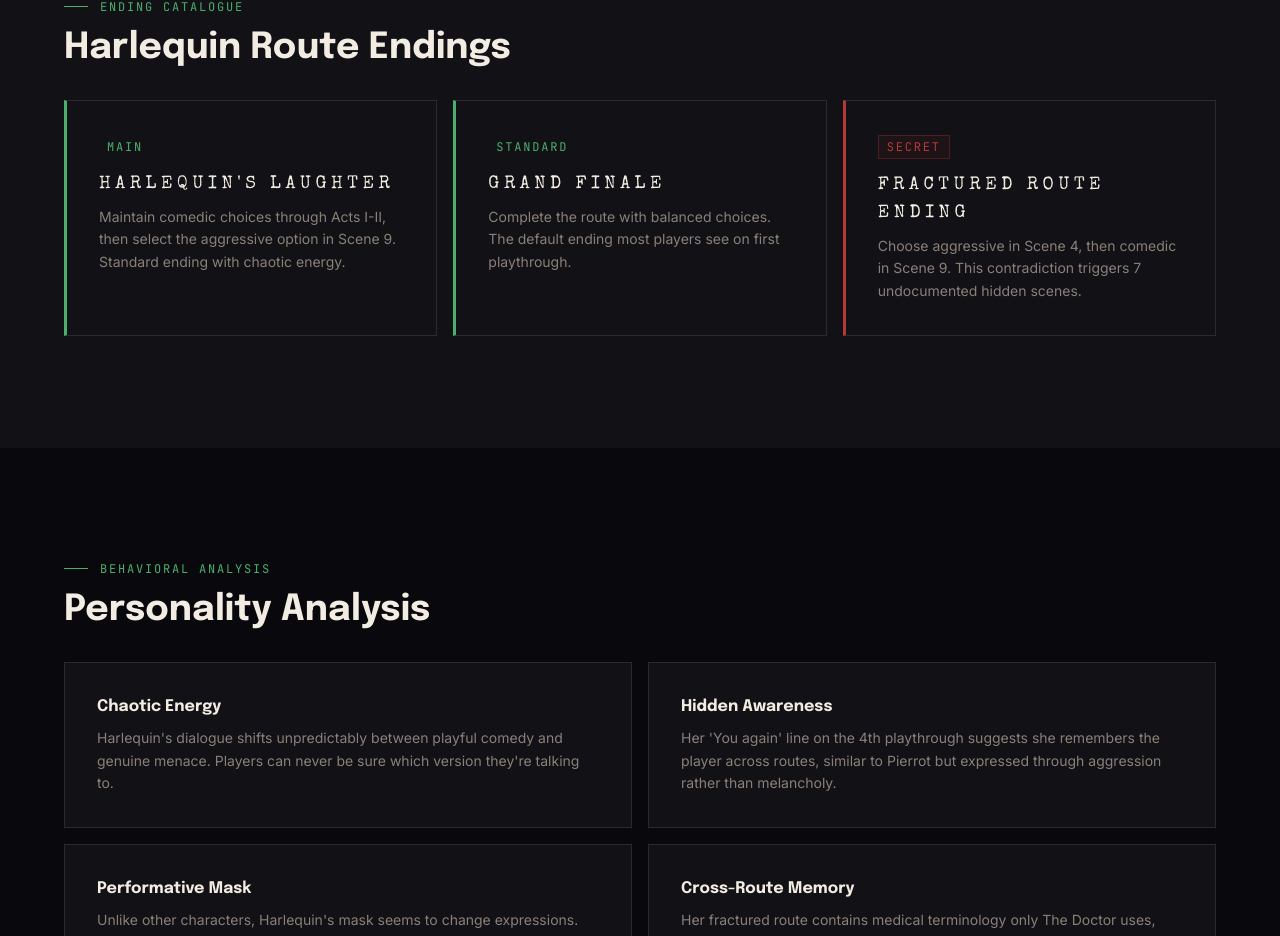
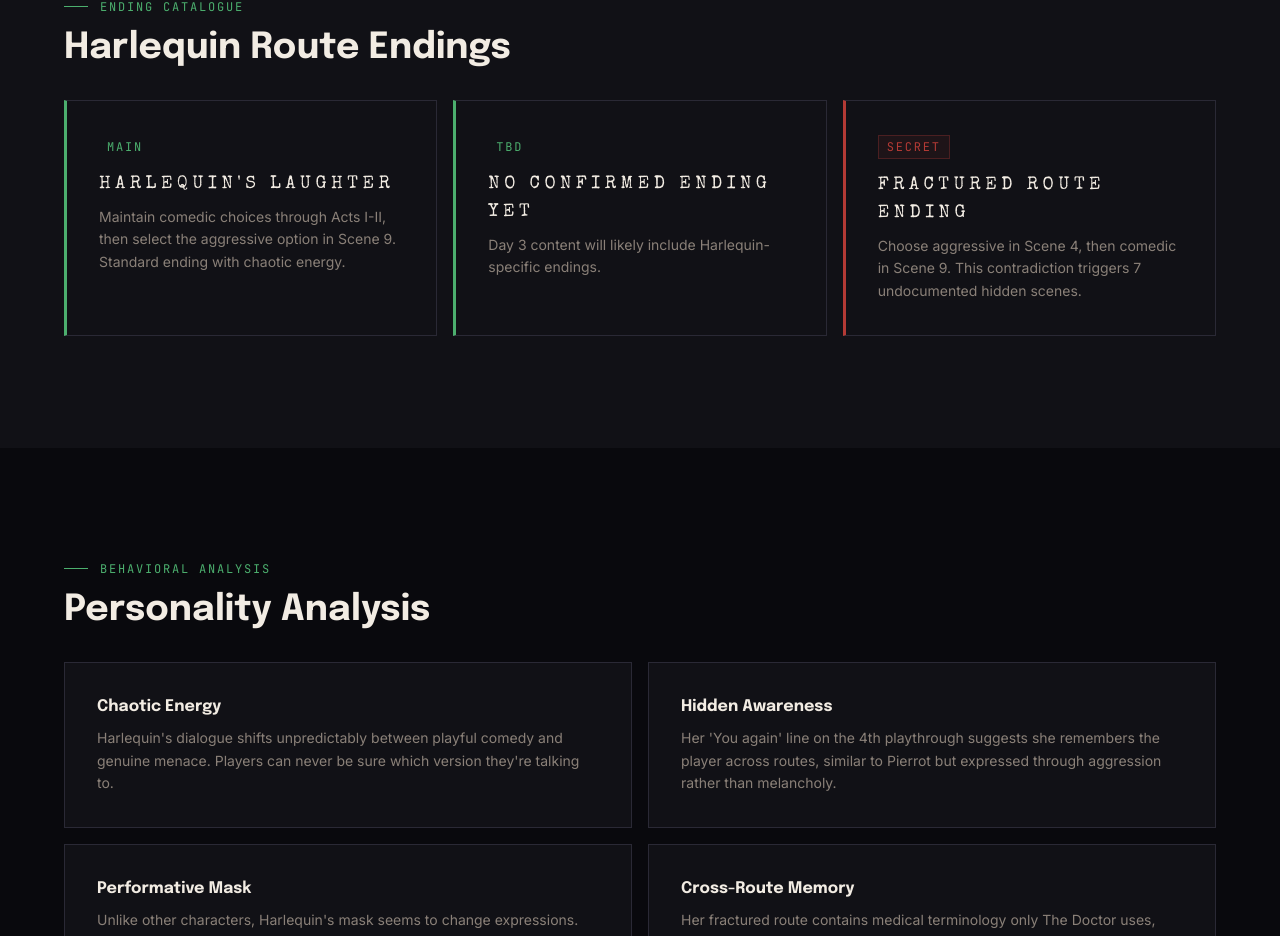
Before and after one commit to youyouguoke/freakcircus, a Next.js app: page /characters/harlequin in a window 1280 px wide. Shown: the part 3039-3975 px from the top of the page. Built offline with nearby package versions, Linux system fonts and the light colour scheme.

Commit message:
fix: 继续清理编造结局引用 — 角色页/Lore/Walkthroughs

```diff
--- a/src/app/characters/harlequin/HarlequinClient.tsx
+++ b/src/app/characters/harlequin/HarlequinClient.tsx
@@ -9,13 +9,13 @@ const accentGlow = "var(--harlequin-glow)";
 const profile = {
   role: "THE PERFORMER", status: "ACTIVE", route: "AVAILABLE",
   firstEncounter: "Main Stage (Day 1)", keyMechanic: "Mock / Laugh",
-  endings: "Harlequin\'s Laughter / Grand Finale",
+  endings: "No confirmed endings yet (Day 3 pending)",
   loopAwareness: 80, threatLevel: 70, emotionalAttachment: 60, stability: 45, fourthWallAwareness: 75,
 };
 
 const endings = [
   { name: "Harlequin\'s Laughter", type: "MAIN", desc: "Maintain comedic choices through Acts I-II, then select the aggressive option in Scene 9. Standard ending with chaotic energy." },
-  { name: "Grand Finale", type: "STANDARD", desc: "Complete the route with balanced choices. The default ending most players see on first playthrough." },
+  { name: "No confirmed ending yet", type: "TBD", desc: "Day 3 content will likely include Harlequin-specific endings." },
   { name: "Fractured Route Ending", type: "SECRET", desc: "Choose aggressive in Scene 4, then comedic in Scene 9. This contradiction triggers 7 undocumented hidden scenes." },
 ];
 
--- a/src/app/characters/pierrot/page.tsx
+++ b/src/app/characters/pierrot/page.tsx
@@ -7,11 +7,11 @@ import PierrotClient from './PierrotClient';
 
 export const metadata: Metadata = {
   title: 'Pierrot — Character Profile, Route Guide & Hidden Triggers | Freak Circus Hub',
-  description: 'Complete Pierrot character analysis for The Freak Circus. Covers his melancholic clown persona, route guide, hidden dialogue triggers, garden scene mechanics, and the Eternal Silence ending.',
-  keywords: ['Pierrot', 'The Freak Circus Pierrot', 'Pierrot route guide', 'melancholic clown', 'silent route', 'Eternal Silence', 'hidden triggers', 'garden scene'],
+  description: 'Complete Pierrot character analysis for The Freak Circus. Covers his melancholic clown persona, 198cm height, golden eyes, silent yandere archetype, and relationship with Harlequin.',
+  keywords: ['Pierrot', 'The Freak Circus Pierrot', 'Pierrot character', 'melancholic clown', 'silent yandere', '198cm'],
   openGraph: {
     title: 'Pierrot — Character Profile, Route Guide & Hidden Triggers',
-    description: 'Complete Pierrot character analysis, route walkthrough, hidden triggers, and Eternal Silence ending.',
+    description: 'Complete Pierrot character analysis — 198cm, golden eyes, silent yandere. Verified character data from developer AMA.',
     type: 'article',
     url: 'https://freak-circus.com/characters/pierrot',
   },
@@ -19,8 +19,8 @@ export const metadata: Metadata = {
 };
 
 const faqData = [
-  { question: 'Who is Pierrot in The Freak Circus?', answer: 'Pierrot is the melancholic clown and often the first route players encounter. His storyline explores forgotten identity, repeated loops, and awareness that extends beyond the fourth wall. He is romanceable and has both a main ending (Smile For Me) and a secret ending (Eternal Silence).' },
-  { question: 'How do you unlock the Eternal Silence ending?', answer: 'Refuse all dialogue options in Scenes 10, 11, and 12. Do not select Comfort or Confess in the garden scene. Ignore Pierrot\'s direct questions in Scene 14. The screen will remain black for 3-4 minutes before credits roll.' },
+  { question: 'Who is Pierrot in The Freak Circus?', answer: 'Pierrot is a 198cm tall performer with golden eyes, described as a silent yandere. He becomes obsessed with the MC after they defend him from an attacker while he was handing out circus flyers.' },
+  { question: 'What happened between Pierrot and Harlequin?', answer: 'Pierrot stabbed Harlequin 5 times. Harlequin killed and ate Columbina (Pierrot\'s former partner). Because the MC resembles Columbina, Pierrot became obsessed with them.' },
   { question: 'Does Pierrot remember previous playthroughs?', answer: 'Yes. On the 4th playthrough, Pierrot begins referencing events from previous routes. The line \'You chose differently last time\' appears regardless of whether the player actually selected that choice. A hidden counter at save offset 0x4A20 triggers replay-aware dialogue.' },
   { question: 'What is the garden scene hidden choice?', answer: 'After failing Pierrot\'s route once, the garden scene in Act III gains a third option: \'Say Nothing.\' This option does not appear in the script files and was discovered through data mining in build 1.03.' },
   { question: 'Is Pierrot yandere?', answer: 'Community analysis suggests Pierrot exhibits yandere tendencies — possessive, protective, emotionally dependent behavior that escalates when the player engages with other characters.' },
--- a/src/app/lore/mask-ceremony/page.tsx
+++ b/src/app/lore/mask-ceremony/page.tsx
@@ -55,9 +55,7 @@ export default function Page() {
             </section>
             <section>
               <h2 className="font-[Epilogue] text-2xl font-bold text-foreground mb-4">Related Endings</h2>
-              <p className="text-on-surface-variant text-sm whitespace-pre-line">• Eternal Silence: Pierrot's mask cracks in the final scene, revealing nothing beneath.
-• Grand Finale: Harlequin's mask burns with the circus, suggesting his identity is tied to the location.
-• Columbina's Truth: The mirror shows the player wearing Columbina's mask.</p>
+              <p className="text-on-surface-variant text-sm whitespace-pre-line">• Only &quot;Missing&quot; (Bad Ending) has been confirmed. Other ending details are unverified community speculation.</p>
             </section>
             <section>
               <h2 className="font-[Epilogue] text-2xl font-bold text-foreground mb-4">Related Theories</h2>
--- a/src/app/walkthroughs/page.tsx
+++ b/src/app/walkthroughs/page.tsx
@@ -121,7 +121,7 @@ export default function WalkthroughsPage() {
             },
             {
               title: "Ending Guides",
-              desc: "Grand Finale, Medical Failure, True & Secret endings",
+              desc: "Day 1 choices, Pierrot encounter, first forks",
               href: "#ending-guides",
               icon: "flag",
             },
@@ -324,7 +324,7 @@ export default function WalkthroughsPage() {
           <div className="grid md:grid-cols-2 lg:grid-cols-4 gap-6">
             {[
               {
-                name: "Grand Finale (Canon)",
+                name: "Missing (Confirmed Bad Ending)",
                 desc: "Harlequin route. Standard completion on first playthrough.",
                 href: "/endings/the-grand-finale",
                 req: "Complete Harlequin route",
@@ -414,7 +414,7 @@ export default function WalkthroughsPage() {
                 All Endings Guide
               </h3>
               <p className="text-on-surface/60 text-sm mb-3">
-                Step-by-step unlock conditions for every confirmed ending. Covers Grand Finale, Smile For Me, Doctor&apos;s Note, Eternal Silence, Columbina&apos;s Truth, and more.
+                Step-by-step unlock conditions for the confirmed ending "Missing" and what we know about the 3 unnamed open endings.
               </p>
               <span className="font-mono text-[9px] text-secondary uppercase tracking-widest">
                 {ENDINGS_SUMMARY}
```
